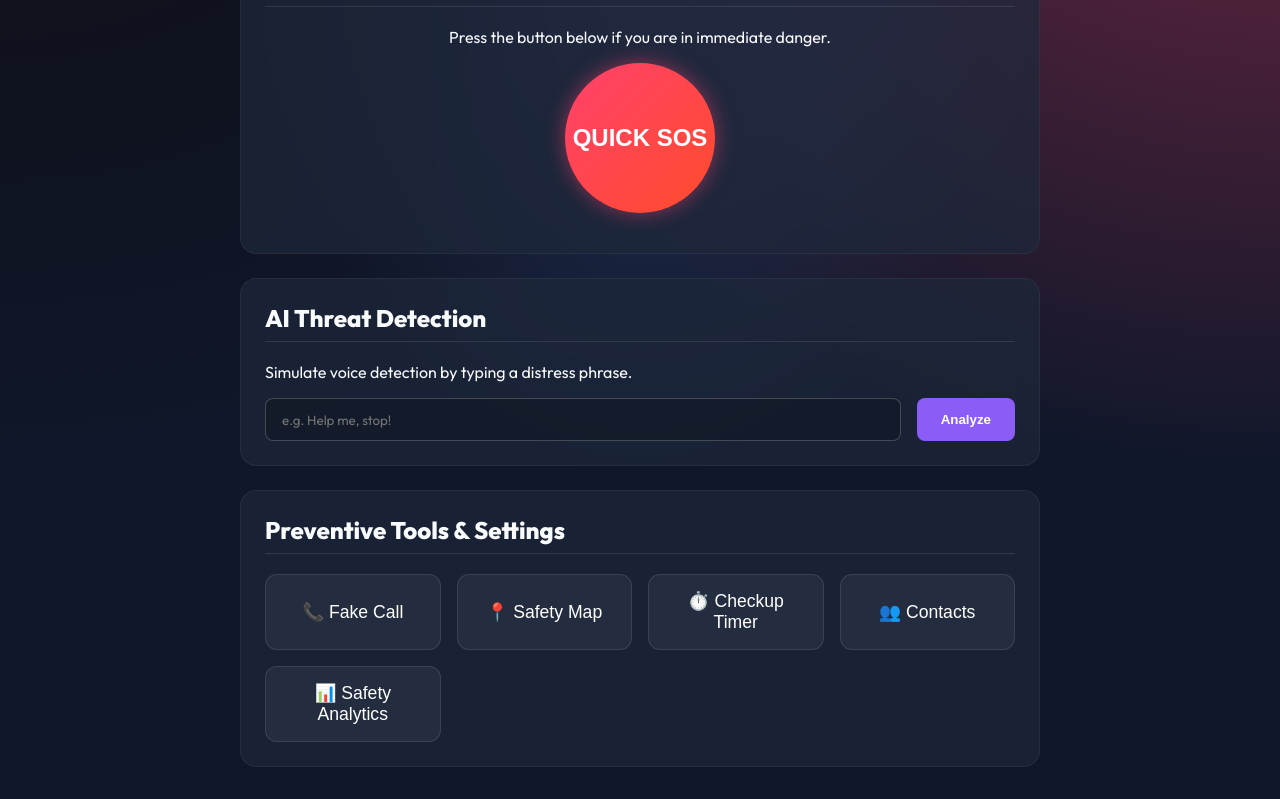
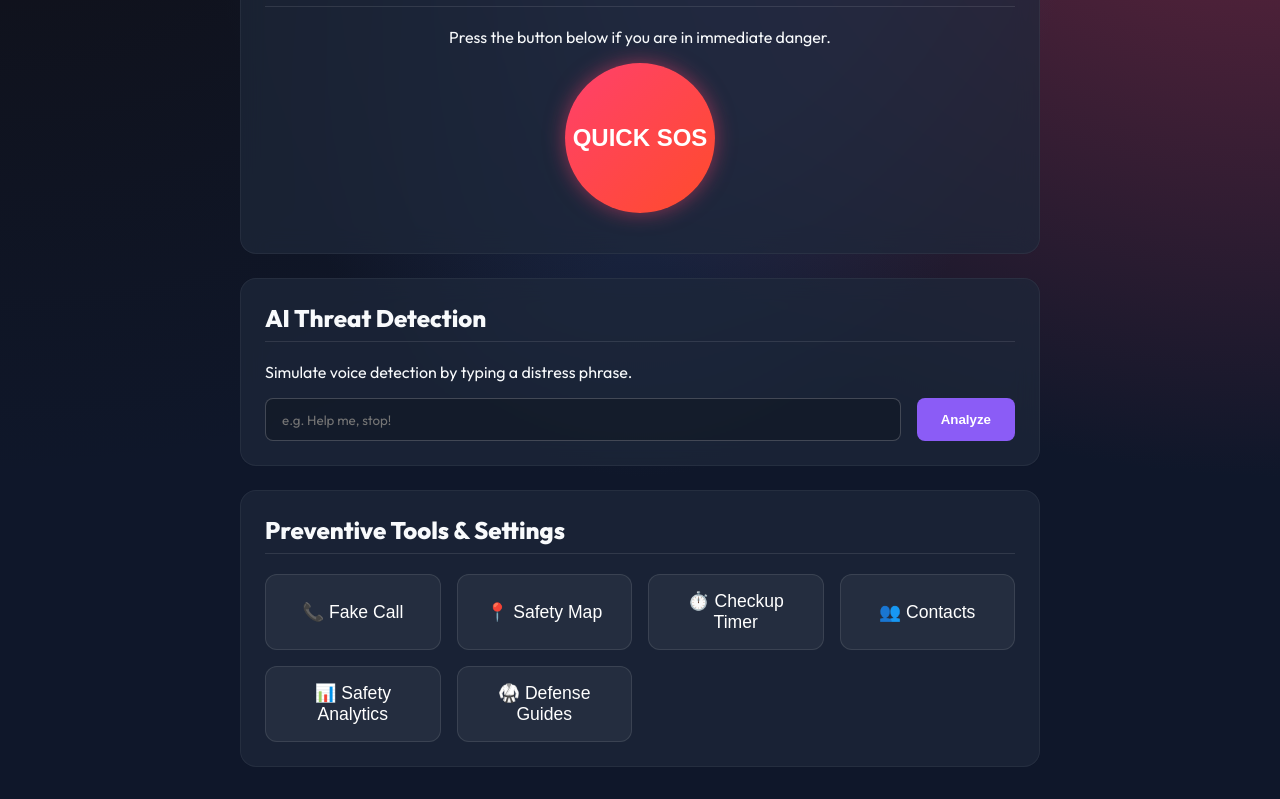
Before and after one commit to Yusra-Perween/SheShield, a React (Vite) app in the folder frontend/: page / in a window 1280 px wide. Shown: the part 299-1098 px from the top of the page. Built offline with nearby package versions, Linux system fonts and the light colour scheme.

Commit message:
feat: add self-defense guides placeholder to tools grid

```diff
--- a/frontend/src/App.jsx
+++ b/frontend/src/App.jsx
@@ -143,6 +143,7 @@ function App() {
             </button>
             <button className="tool-btn" onClick={() => alert(`Current Contacts: ${contacts.join(', ')}`)}>👥 Contacts</button>
             <button className="tool-btn" onClick={fetchThreatLogs}>📊 Safety Analytics</button>
+            <button className="tool-btn" onClick={() => alert('Opening Self-Defense Video Guides...')}>🥋 Defense Guides</button>
           </div>
         </section>
       </main>
```
